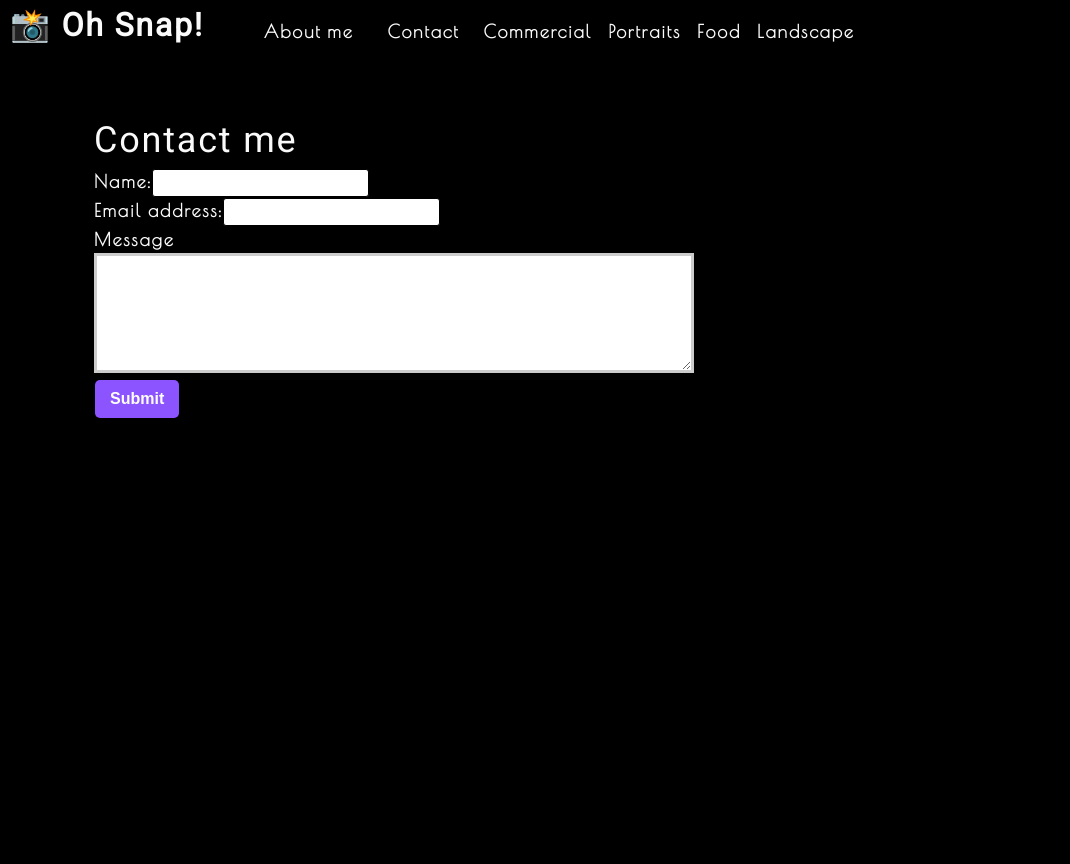
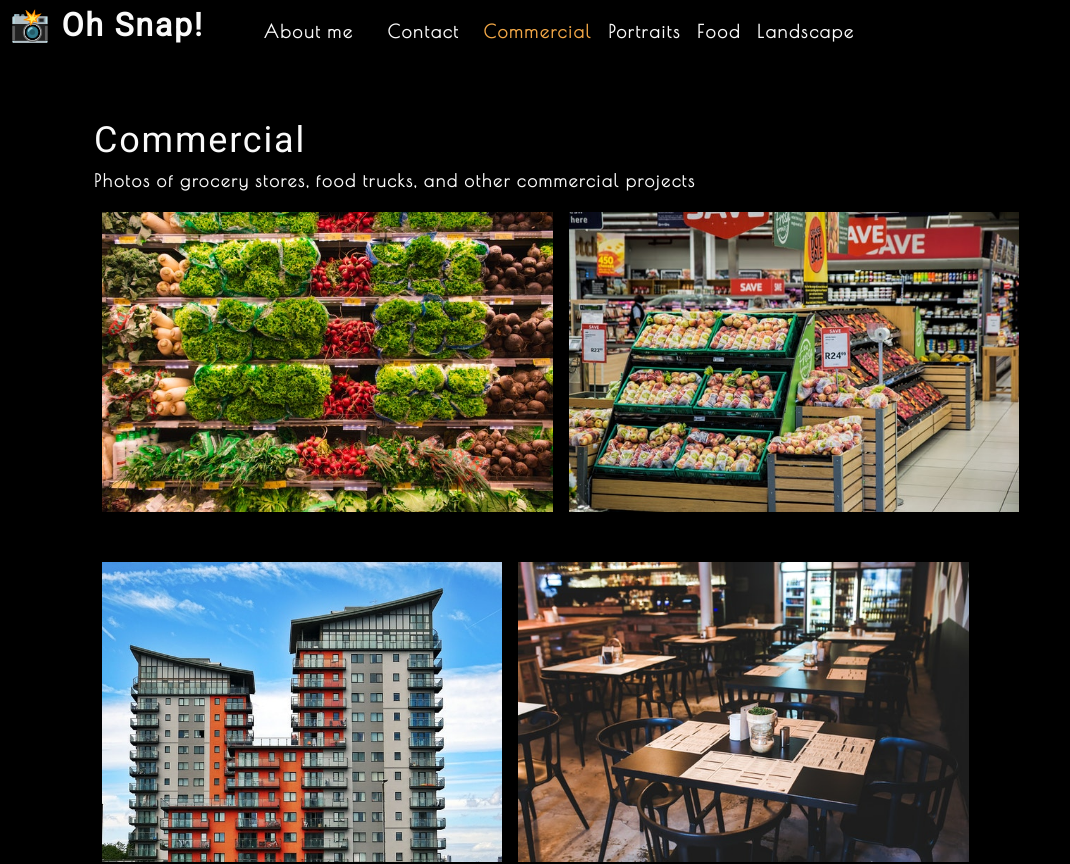
Before and after one commit to JaviD17/photo-port, a React (Create React App) app: page / in a window 1280 px wide. Shown: the top 864 px of the page, without its empty margins (0-1070 px from the left). Before the commit the page ends 800 px from the top, so only its background shows below. Built offline with nearby package versions, Linux system fonts and the light colour scheme.

Commit message:
fixed nav rendering

```diff
--- a/src/components/Contact/index.js
+++ b/src/components/Contact/index.js
@@ -1,46 +1,37 @@
-import React, { useState } from "react";
-import { validateEmail } from "../../utils/helpers";
+import React, { useState } from 'react';
+
+import { validateEmail } from '../../utils/helpers';
 
 function ContactForm() {
-  const [formState, setFormState] = useState({
-    name: "",
-    email: "",
-    message: "",
-  });
+  const [formState, setFormState] = useState({ name: '', email: '', message: '' });
 
+  const [errorMessage, setErrorMessage] = useState('');
   const { name, email, message } = formState;
 
-  const [errorMessage, setErrorMessage] = useState("");
+  const handleSubmit = (e) => {
+    e.preventDefault();
+    if (!errorMessage) {
+      setFormState({ [e.target.name]: e.target.value });
+      console.log('Form', formState);
+    }
+  };
 
-  function handleChange(e) {
-    if (e.target.name === "email") {
+  const handleChange = (e) => {
+    if (e.target.name === 'email') {
       const isValid = validateEmail(e.target.value);
-      console.log(isValid);
-      // isValid conditional statement
       if (!isValid) {
-        setErrorMessage("Your email is invalid");
+        setErrorMessage('Your email is invalid.');
       } else {
-        setErrorMessage("");
+        setErrorMessage('');
       }
     } else {
       if (!e.target.value.length) {
-        setErrorMessage(`${e.target.name} is required`);
+        setErrorMessage(`${e.target.name} is required.`);
       } else {
-        setErrorMessage("");
+        setErrorMessage('');
       }
     }
-    if (!errorMessage) {
-      setFormState({ ...formState, [e.target.name]: e.target.value });
-    }
-    // console.log('errorMessage', errorMessage);
-  }
-
-  // console.log(formState);
-
-  function handleSubmit(e) {
-    e.preventDefault();
-    // console.log(formState);
-  }
+  };
 
   return (
     <section>
@@ -48,39 +39,22 @@ function ContactForm() {
       <form id="contact-form" onSubmit={handleSubmit}>
         <div>
           <label htmlFor="name">Name:</label>
-          <input
-            type="text"
-            defaultValue={name}
-            onBlur={handleChange}
-            name="name"
-          />
+          <input type="text" name="name" defaultValue={name} onBlur={handleChange} />
         </div>
         <div>
           <label htmlFor="email">Email address:</label>
-          <input
-            type="email"
-            defaultValue={email}
-            onBlur={handleChange}
-            name="email"
-          />
+          <input type="email" name="email" defaultValue={email} onBlur={handleChange} />
         </div>
         <div>
-          <label htmlFor="message">Message</label>
-          <textarea
-            name="message"
-            defaultValue={message}
-            onBlur={handleChange}
-            rows="5"
-          />
+          <label htmlFor="message">Message:</label>
+          <textarea name="message" rows="5" defaultValue={message} onBlur={handleChange} />
         </div>
         {errorMessage && (
           <div>
             <p className="error-text">{errorMessage}</p>
           </div>
         )}
-        <button type="submit" data-testid="submitBut">
-          Submit
-        </button>
+        <button data-testid="button" type="submit">Submit</button>
       </form>
     </section>
   );
--- a/src/components/Nav/index.js
+++ b/src/components/Nav/index.js
@@ -1,23 +1,14 @@
-import React, { useEffect } from "react";
+import React from "react";
 import { capitalizeFirstLetter } from "../../utils/helpers";
 
 function Nav(props) {
   const {
     categories = [],
     setCurrentCategory,
+    contactSelected,
     currentCategory,
-    contactSelected,
     setContactSelected,
   } = props;
-
-  useEffect(() => {
-    document.title = capitalizeFirstLetter(currentCategory.name);
-  }, [currentCategory]);
-
-  // const handleClick = (item) => {
-  //   console.log(item);
-  //   return item;
-  // };
 
   return (
     <header className="flex-row px-1">
@@ -32,7 +23,7 @@ function Nav(props) {
       </h2>
       <nav>
         <ul className="flex-row">
-          <li className={`mx-2 ${contactSelected && "navActive"}`}>
+          <li className="mx-2">
             <a
               data-testid="about"
               href="#about"
@@ -41,19 +32,18 @@ function Nav(props) {
               About me
             </a>
           </li>
-          <li>
-            <span className="mx-2" onClick={setContactSelected(true)}>
-              Contact
-            </span>
+          <li className={`mx-2 ${contactSelected && "navActive"}`}>
+            <span onClick={() => setContactSelected(true)}>Contact</span>
           </li>
           {categories.map((category) => (
             <li
               className={`mx-1 ${
-                currentCategory.name === category.name && !contactSelected &&"navActive"
+                currentCategory.name === category.name &&
+                !contactSelected &&
+                "navActive"
               }`}
               key={category.name}
             >
-              {" "}
               <span
                 onClick={() => {
                   setCurrentCategory(category);
```
Also changed, not shown: src/components/PhotoList/index.js (+61 -79 lines).
